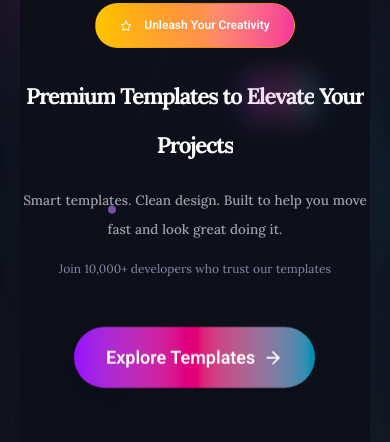
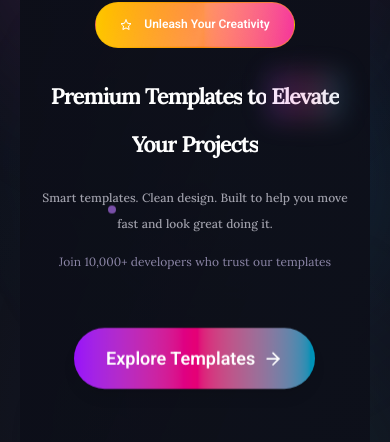
Before and after one commit to MOHAMED-EHAB-DEV/store, a Next.js app: page / in a window 390 px wide. Shown: the part 246-688 px from the top of the page. Built offline with nearby package versions, Linux system fonts and the light colour scheme; no server answers.

Commit message:
Improve Hero mobile responsive behavior
cgen-3b1d502825e94028811bea798032c319

```diff
--- a/components/home/Hero.tsx
+++ b/components/home/Hero.tsx
@@ -85,7 +85,7 @@ const Hero = () => {
 
                 <div className="flex flex-col gap-4 items-center justify-center w-full">
                     <h1
-                        className="font-bold header opacity-0 text-3xl md:text-6xl lg:text-7xl xl:text-8xl 2xl:text-9xl w-full md:w-2/3 text-center font-paras text-high-contrast leading-none tracking-tighter"
+                        className="font-bold header opacity-0 text-3xl sm:text-4xl md:text-6xl lg:text-7xl xl:text-8xl 2xl:text-9xl w-full md:w-2/3 text-center font-paras text-high-contrast leading-none tracking-tighter px-2 sm:px-0"
                     >
                                     Premium Templates to{' '}
                                     <span className="relative">
@@ -97,7 +97,7 @@ const Hero = () => {
                                     Your Projects
                     </h1>
                     <p
-                        className="text-lg header opacity-0 md:text-xl lg:text-2xl w-full md:w-1/2 lg:w-2/5 font-medium text-center font-paras text-medium-contrast leading-relaxed"
+                        className="text-base sm:text-lg header opacity-0 md:text-xl lg:text-2xl w-full md:w-1/2 lg:w-2/5 font-medium text-center font-paras text-medium-contrast leading-relaxed px-4 sm:px-2 md:px-0"
                         aria-describedby="hero-title"
                     >
                         Smart templates. Clean design. Built to help you move fast and look great doing it.
@@ -107,7 +107,7 @@ const Hero = () => {
                     </p>
                 </div>
 
-                <div className="flex flex-col sm:flex-row gap-4 items-center justify-center mt-6">
+                <div className="flex flex-col sm:flex-row gap-4 items-center justify-center mt-8 px-4 sm:px-0">
                     <Link
                         className="hero-btn group relative outline-none cursor-pointer will-change-transform transition-all duration-500 border-none bg-gradient-to-r from-purple-600 via-pink-600 to-cyan-600 hover:from-purple-500 hover:via-pink-500 hover:to-cyan-500 px-8 py-4 rounded-full text-white font-semibold text-lg shadow-lg hover:shadow-purple-500/25 hover:scale-105 focus:ring-2 focus:ring-purple-500 focus:ring-offset-2 focus:ring-offset-primary"
                         aria-label="Browse"
```
